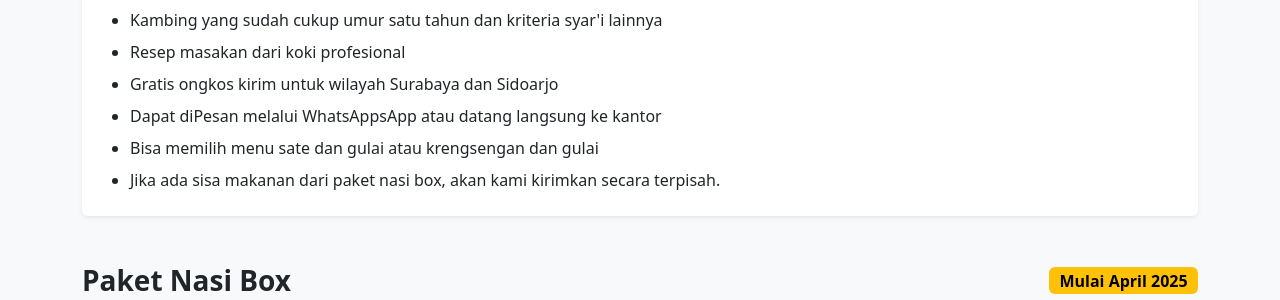
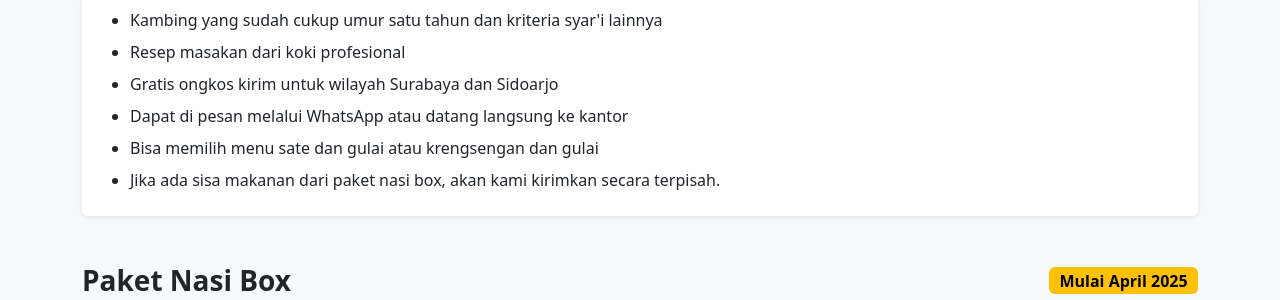
Before and after one commit to dani-ramadhan7/AqiqahFithrah, a PHP site: page /index.php in a window 1280 px wide. Shown: the part 1234-1534 px from the top of the page. Run offline with PHP 8.4, Linux system fonts and the light colour scheme; some libraries are stand-ins or nearby versions.

Commit message:
minor on poster_data.php

```diff
--- a/poster_data.php
+++ b/poster_data.php
@@ -58,7 +58,7 @@ $posterData = [
         'Kambing yang sudah cukup umur satu tahun dan kriteria syar\'i lainnya',
         'Resep masakan dari koki profesional',
         'Gratis ongkos kirim untuk wilayah Surabaya dan Sidoarjo',
-        'Dapat diPesan melalui WhatsAppsApp atau datang langsung ke kantor',
+        'Dapat di pesan melalui WhatsApp atau datang langsung ke kantor',
         'Bisa memilih menu sate dan gulai atau krengsengan dan gulai',
         'Jika ada sisa makanan dari paket nasi box, akan kami kirimkan secara terpisah.',
     ],
```
